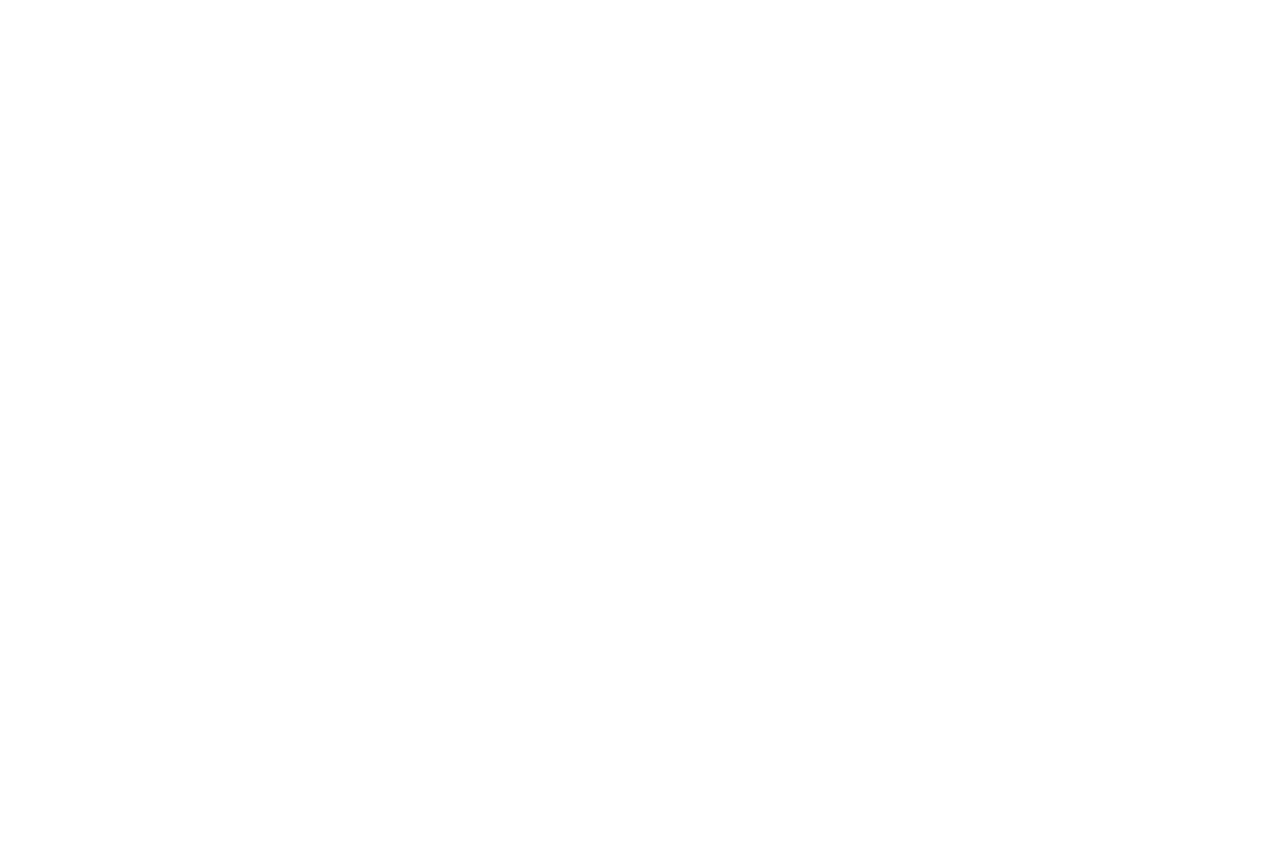
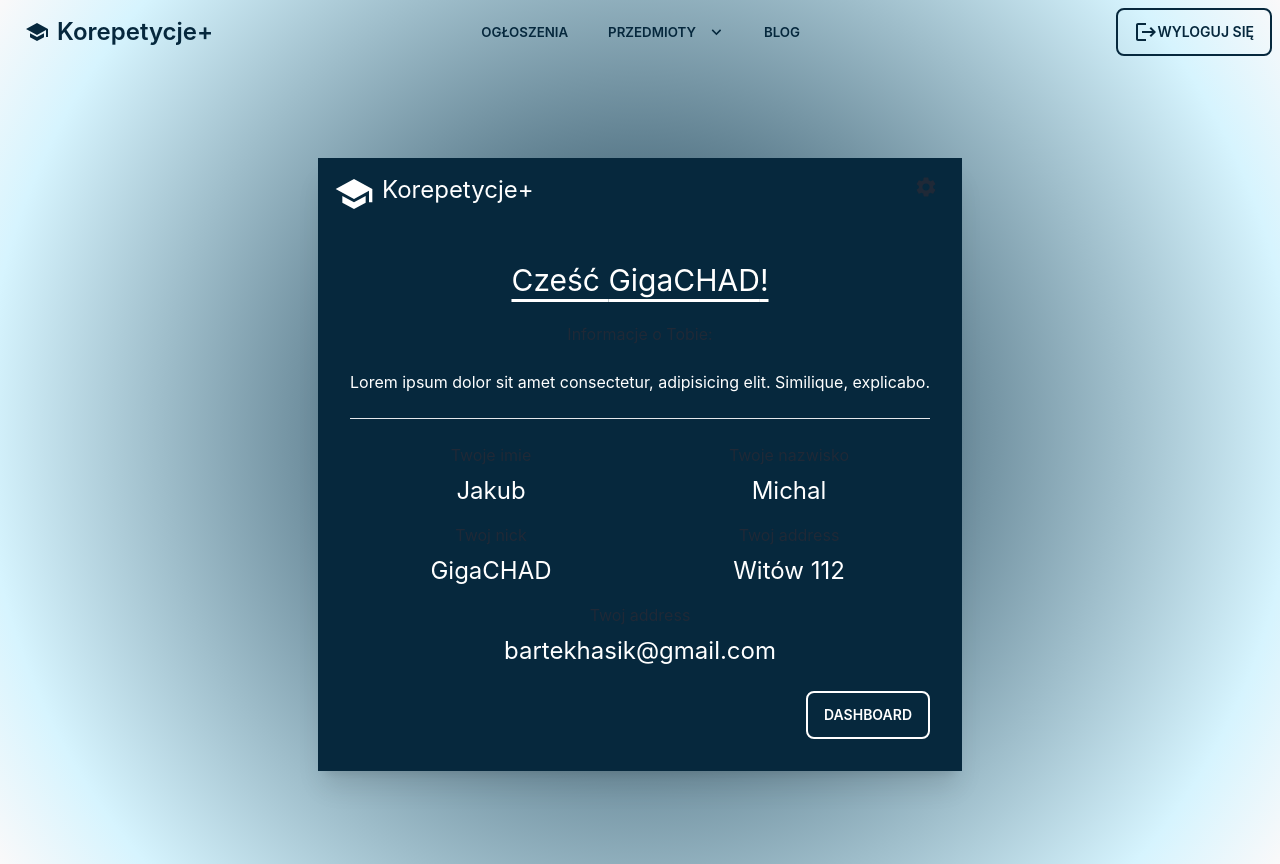
Before and after one commit to SamSepi0l-H3ll0-Fi3ND/Korepetycje-, a React (Create React App) app in the folder KorepetycjePlus/: page /userinfo in a window 1280 px wide. Before the commit this address had no page. Before the commit the page ends 800 px from the top, so only its background shows below. Built offline with nearby package versions, Linux system fonts and the light colour scheme.

Commit message:
Fixed Nav, added UserInfo

```diff
--- a/KorepetycjePlus/src/App.css
+++ b/KorepetycjePlus/src/App.css
@@ -1,3 +1,7 @@
 body {
   background-color: #faf9fa;
 }
+.Background__userinfo{
+  background: rgb(6,40,61);
+  background: radial-gradient(circle, rgba(6,40,61,1) 0%, rgba(214,244,254,1) 85%, rgba(60,161,181,0) 100%);
+}
--- a/KorepetycjePlus/src/App.js
+++ b/KorepetycjePlus/src/App.js
@@ -4,6 +4,8 @@ import SignUp from "./pages/SignUp";
 import { BrowserRouter as Router, Routes, Route } from "react-router-dom";
 import Dashboard from "./pages/Dashboard";
 import Announcements from "./pages/Announcements";
+import UserInfo from "./user/UserInfo";
+import UserEditInfo from "./user/UserEditInfo";
 
 function App() {
   return (
@@ -12,7 +14,9 @@ function App() {
         <Route path="/" exact element={<Dashboard />} />
         <Route path="/signin" element={<SignIn />} />
         <Route path="/register" element={<SignUp />} />
-        <Route path="/announcements" element={<Announcements/>}/>
+        <Route path="/announcements" element={<Announcements />} />
+        <Route path="/userinfo" element={<UserInfo />} />
+        <Route path="/useredit" element={<UserEditInfo />} />
       </Routes>
     </Router>
   );
--- a/KorepetycjePlus/src/components/Nav.js
+++ b/KorepetycjePlus/src/components/Nav.js
@@ -125,12 +125,13 @@ const Nav = () => {
             </li>
           </ul>
         </div>
+        {token && (
           <div class="invisible md:visible navbar-end gap-2">
             <button class="btn btn-outline text-[#06283d] border-2">
-          <LogoutIcon></LogoutIcon>  Wyloguj się
+              <LogoutIcon></LogoutIcon> Wyloguj się
             </button>
           </div>
-      </div>
+        )}
         {!token && (
           <>
             <Link to="/signin">
@@ -139,10 +140,13 @@ const Nav = () => {
               </button>
             </Link>
             <Link to="/register">
-            <button class="btn bg-[#06283d] text-[#dff6ff]">Załóż konto</button>
+              <button class="btn bg-[#06283d] text-[#dff6ff]">
+                Załóż konto
+              </button>
             </Link>
           </>
         )}
+      </div>
     </>
   );
 };
--- a/KorepetycjePlus/src/pages/Dashboard.js
+++ b/KorepetycjePlus/src/pages/Dashboard.js
@@ -5,7 +5,6 @@ import Steps from "../components/Steps";
 import Subjects from "../components/Subjects";
 import Footer from "../components/Footer";
 import StepsEarn from "../components/StepsEarn";
-import UserInfo from "../user/UserInfo";
 
 const Dashboard = () => {
   return (
@@ -17,7 +16,6 @@ const Dashboard = () => {
       <Steps></Steps>
       <StepsEarn></StepsEarn>
       <Footer></Footer>
-      {/* <UserInfo></UserInfo> */}
     </div>
   );
 };
--- a/KorepetycjePlus/src/user/UserEditInfo.js
+++ b/KorepetycjePlus/src/user/UserEditInfo.js
@@ -6,13 +6,10 @@ const UserEditInfo = () => {
     userName: "Kuba",
   };
   return (
-    <div class="card w-96  bg-dark-blue w-1/3 rounded-none shadow-xl">
+    <div class="card w-96 bg-dark-blue w-1/3 rounded-none shadow-xl">
       <div className="flex justify-between">
         <div className="text-start">
           <Logo></Logo>
-        </div>
-        <div className="text-end pt-4 pr-6 ">
-          <SettingsIcon></SettingsIcon>
         </div>
       </div>
       <div class="flex flex-col  space-y-4 card-body">
--- a/KorepetycjePlus/src/user/Userinfo.js
+++ b/KorepetycjePlus/src/user/Userinfo.js
@@ -1,5 +1,8 @@
 import SettingsIcon from "@mui/icons-material/Settings";
 import Logo from "../components/Logo";
+import { Link } from "react-router-dom";
+import Footer from "../components/Footer";
+import Nav from "../components/Nav";
 const UserInfo = () => {
   const user = {
     userName: "GigaCHAD",
@@ -9,15 +12,19 @@ const UserInfo = () => {
     address: "Witów 112",
   };
   return (
+    <div className="Background__userinfo">
+      <Nav></Nav>
       <div className="grid h-screen justify-center place-items-center ">
-      <div>
+        <>
           <div class="card w-full bg-dark-blue rounded-none shadow-xl">
             <div className="flex justify-between">
               <div className="text-start">
                 <Logo></Logo>
               </div>
               <div className="text-end pt-4 pr-6 ">
+                <Link to="/useredit">
                   <SettingsIcon className="fill-white"></SettingsIcon>
+                </Link>
               </div>
             </div>
             <div class="flex flex-col  space-y-4 card-body">
@@ -57,12 +64,15 @@ const UserInfo = () => {
                 </div>
               </div>
               <div class="card-actions justify-end">
+                <Link to="/">
                   <button class="btn btn-outline text-white border-2">
                     Dashboard
                   </button>
+                </Link>
               </div>
             </div>
           </div>
+        </>
       </div>
     </div>
   );
```
Lines whose indentation alone changed are shown as unchanged.
